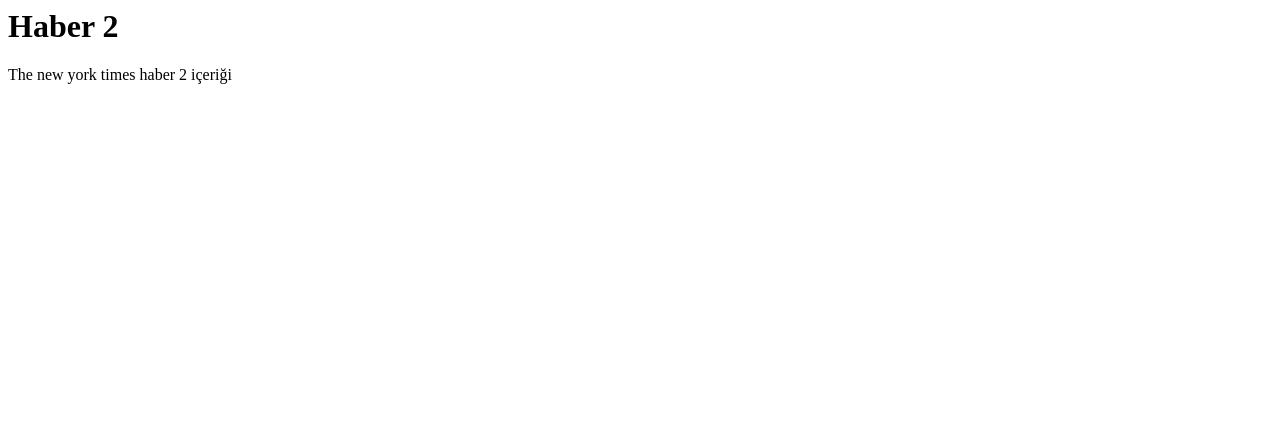
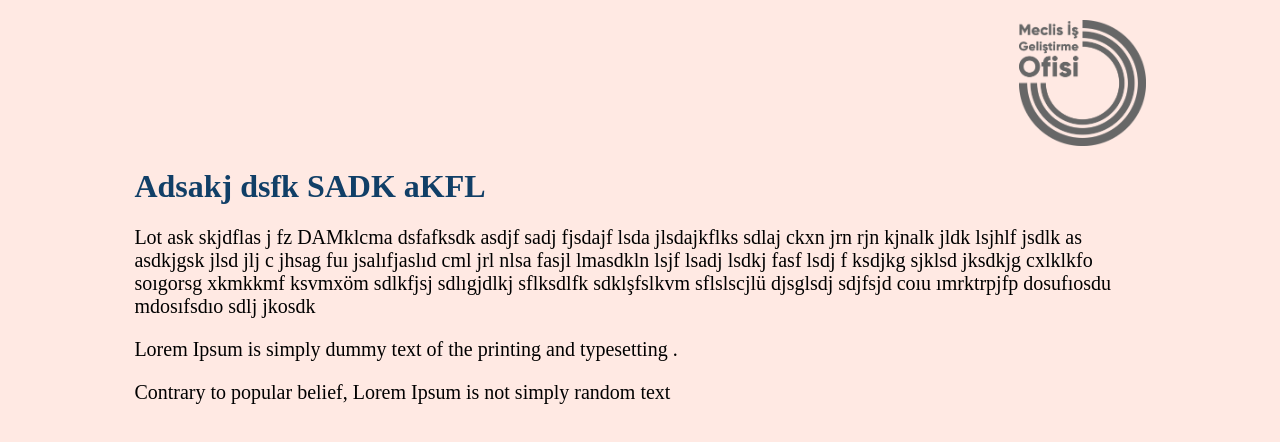
Before and after one commit to bbenginbestas/news, a plain HTML site: page public/news/the-new-york-times/haber-2.html in a window 1280 px wide. Drawn offline with Linux system fonts and the light colour scheme.

Commit message:
copy pasted necessary news

```diff
--- a/public/news/lemonde/style.css
+++ b/public/news/lemonde/style.css
@@ -0,0 +1,35 @@
+* {
+    background-color: #ffe9e3;
+}
+
+header {
+    font-size: 25px;
+    color: #113f67;
+    line-height: 80px;
+    text-transform: uppercase;
+    font-weight: 100;
+    text-align: center;
+    @include transition(all .3s ease);
+}
+
+#image {
+    display: block;
+    margin-left: auto;
+    margin-right: 10%;
+    margin-top: 20px;
+    width: 10%;
+}
+
+#head {
+    padding-left: 10%;
+    padding-right: 10%;
+    text-align: left;
+    color: #113f67;
+}
+
+.body {
+    padding-left: 10%;
+    padding-right: 10%;
+    text-align: left;
+    font-size: 20px;
+}
--- a/public/news/the-new-york-times/haber-2.html
+++ b/public/news/the-new-york-times/haber-2.html
@@ -1,2 +1,32 @@
-<h1>Haber 2</h1>
-<p>The new york times haber 2 içeriği</p>
+<!DOCTYPE html>
+<html lang="en">
+<head>
+    <meta charset="UTF-8">
+    <meta name="viewport" content="width=device-width, initial-scale=1.0">
+    <title>Document</title>
+    <link rel="stylesheet" href="style.css">
+</head>
+<body>
+    <header>
+        <img id="image" src="../../../assets/images/migo_logo_transparent_grey.png"/>
+      </header>
+
+
+    <h1 id="head">Adsakj dsfk SADK aKFL</h1>
+    <p class="body">Lot ask skjdflas j fz DAMklcma
+        dsfafksdk asdjf sadj fjsdajf lsda jlsdajkflks sdlaj ckxn jrn rjn kjnalk jldk lsjhlf jsdlk as
+        asdkjgsk jlsd jlj c jhsag fuı jsalıfjaslıd cml jrl nlsa fasjl lmasdkln lsjf lsadj lsdkj fasf lsdj f
+        ksdjkg sjklsd jksdkjg cxlklkfo soıgorsg xkmkkmf ksvmxöm sdlkfjsj sdlıgjdlkj sflksdlfk sdklşfslkvm sflslscjlü
+        djsglsdj sdjfsjd coıu ımrktrpjfp dosufıosdu mdosıfsdıo sdlj jkosdk
+    </p>
+    <p class="body">Lorem Ipsum is simply dummy text of the printing and typesetting .</p>
+    <p class="body">Contrary to popular belief, Lorem Ipsum is not simply random text</p>
+    <p class="body"></p>
+    <p class="body"></p>
+    <p class="body"></p>
+    <p class="body"></p>
+    <p class="body"></p>
+    <p class="body"></p>
+    <p class="body"></p>
+</body>
+</html>
--- a/public/news/the-new-york-times/style.css
+++ b/public/news/the-new-york-times/style.css
@@ -0,0 +1,35 @@
+* {
+    background-color: #ffe9e3;
+}
+
+header {
+    font-size: 25px;
+    color: #113f67;
+    line-height: 80px;
+    text-transform: uppercase;
+    font-weight: 100;
+    text-align: center;
+    @include transition(all .3s ease);
+}
+
+#image {
+    display: block;
+    margin-left: auto;
+    margin-right: 10%;
+    margin-top: 20px;
+    width: 10%;
+}
+
+#head {
+    padding-left: 10%;
+    padding-right: 10%;
+    text-align: left;
+    color: #113f67;
+}
+
+.body {
+    padding-left: 10%;
+    padding-right: 10%;
+    text-align: left;
+    font-size: 20px;
+}
--- a/public/news/the-wall-street-journal/style.css
+++ b/public/news/the-wall-street-journal/style.css
@@ -0,0 +1,35 @@
+* {
+    background-color: #ffe9e3;
+}
+
+header {
+    font-size: 25px;
+    color: #113f67;
+    line-height: 80px;
+    text-transform: uppercase;
+    font-weight: 100;
+    text-align: center;
+    @include transition(all .3s ease);
+}
+
+#image {
+    display: block;
+    margin-left: auto;
+    margin-right: 10%;
+    margin-top: 20px;
+    width: 10%;
+}
+
+#head {
+    padding-left: 10%;
+    padding-right: 10%;
+    text-align: left;
+    color: #113f67;
+}
+
+.body {
+    padding-left: 10%;
+    padding-right: 10%;
+    text-align: left;
+    font-size: 20px;
+}
--- a/public/news/the-washington-post/style.css
+++ b/public/news/the-washington-post/style.css
@@ -0,0 +1,35 @@
+* {
+    background-color: #ffe9e3;
+}
+
+header {
+    font-size: 25px;
+    color: #113f67;
+    line-height: 80px;
+    text-transform: uppercase;
+    font-weight: 100;
+    text-align: center;
+    @include transition(all .3s ease);
+}
+
+#image {
+    display: block;
+    margin-left: auto;
+    margin-right: 10%;
+    margin-top: 20px;
+    width: 10%;
+}
+
+#head {
+    padding-left: 10%;
+    padding-right: 10%;
+    text-align: left;
+    color: #113f67;
+}
+
+.body {
+    padding-left: 10%;
+    padding-right: 10%;
+    text-align: left;
+    font-size: 20px;
+}
```
Also changed, not shown: public/news/harvard-business-review/haber-2.html (+32 -0 lines), public/news/harvard-business-review/haber-3.html (+32 -0 lines), public/news/lemonde/haber-1.html (+32 -0 lines), public/news/lemonde/haber-2.html (+32 -0 lines), public/news/lemonde/haber-3.html (+32 -0 lines), public/news/the-new-york-times/haber-1.html (+32 -1 lines), public/news/the-new-york-times/haber-3.html (+32 -0 lines), public/news/the-wall-street-journal/haber-1.html (+32 -0 lines), public/news/the-wall-street-journal/haber-2.html (+32 -0 lines), public/news/the-wall-street-journal/haber-3.html (+32 -0 lines), public/news/the-washington-post/haber-1.html (+32 -0 lines), public/news/the-washington-post/haber-2.html (+32 -0 lines), public/news/the-washington-post/haber-3.html (+32 -0 lines).
